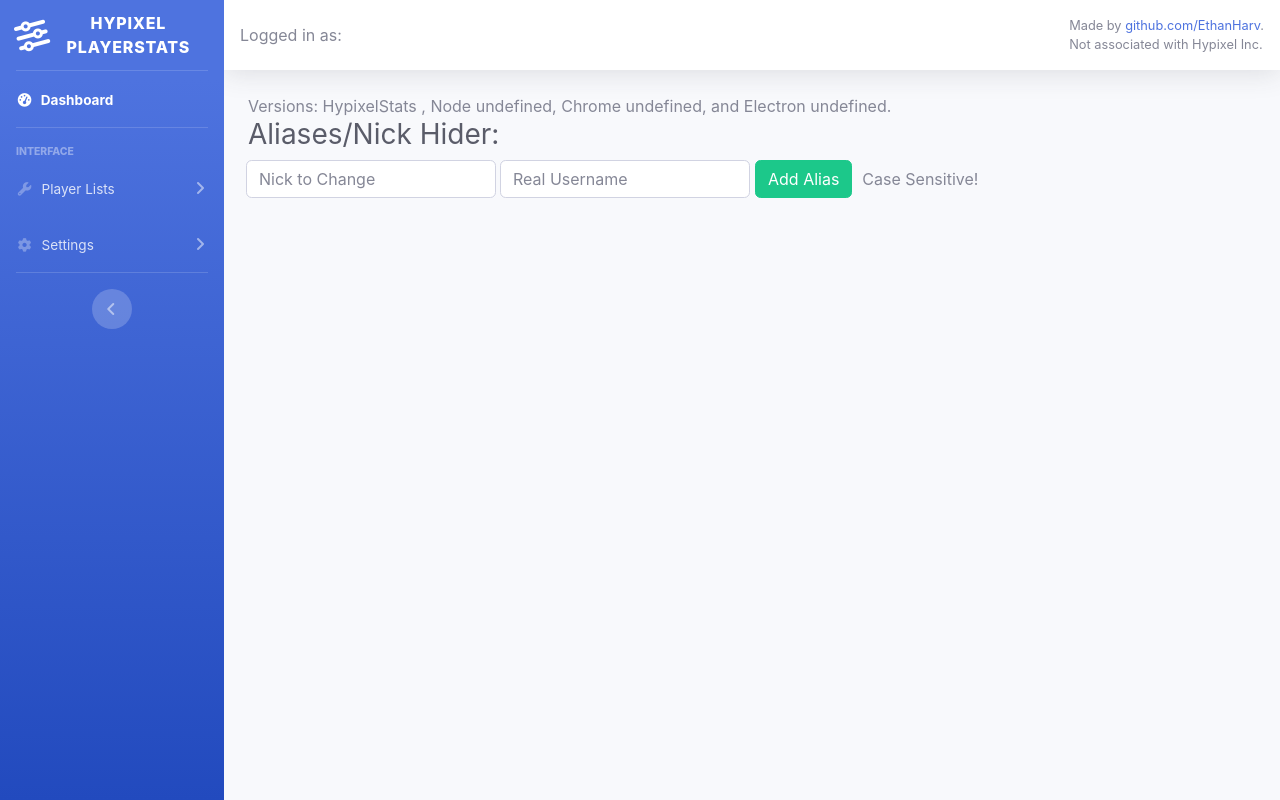
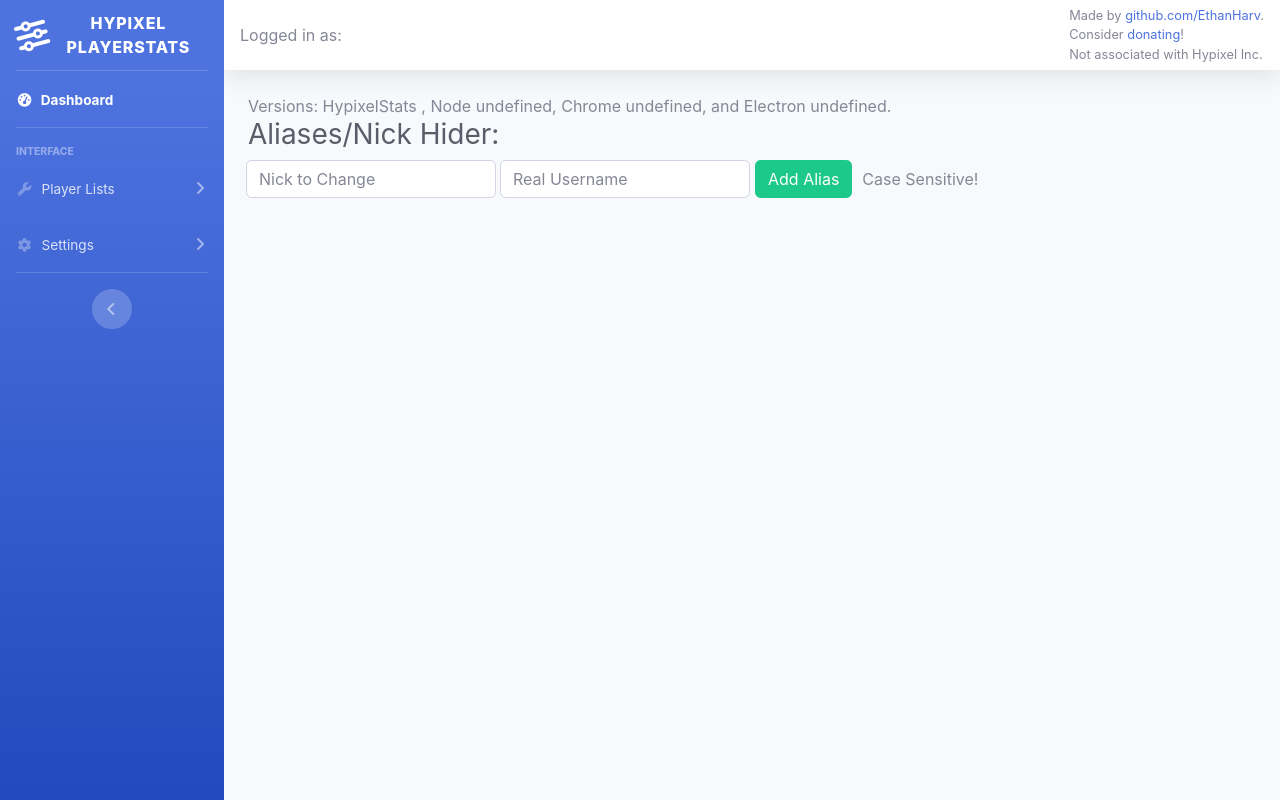
Before and after one commit to EvieHarv/HypixelStats, an Electron app: page bootstrap/aliases.html in a window 1280 px wide. Drawn offline with Linux system fonts and the light colour scheme; files that its build step writes are made by us from their sources; no server answers; a web font is replaced by a local one.

Commit message:
Add donation link

```diff
--- a/bootstrap/aliases.html
+++ b/bootstrap/aliases.html
@@ -114,7 +114,7 @@
                         <i class="fa fa-bars"></i>
                     </button>
                     <div>Logged in as: <span class='myPlayerName'></span></div>
-                    <div class='navbar-item ml-auto small'>Made by <a href='https://www.github.com/EthanHarv/HypixelStats' target="_blank">github.com/EthanHarv</a>.<br>Not associated with Hypixel Inc.</div>
+                    <div class='navbar-item ml-auto small'>Made by <a href='https://www.github.com/EthanHarv/HypixelStats' target="_blank">github.com/EthanHarv</a>.<br>Consider <a target="_blank" href="https://www.patreon.com/EthanHarv">donating</a>!<br>Not associated with Hypixel Inc.</div>
                 </nav>
                 <!-- End of Topbar -->
 
```
Also changed, not shown: bootstrap/api_settings.html (+1 -1 lines), bootstrap/blacklisted.html (+1 -1 lines), bootstrap/lookup.html (+1 -1 lines), bootstrap/seen.html (+1 -2 lines), bootstrap/settings.html (+1 -1 lines), bootstrap/whitelisted.html (+1 -1 lines), index.html (+1 -1 lines).
